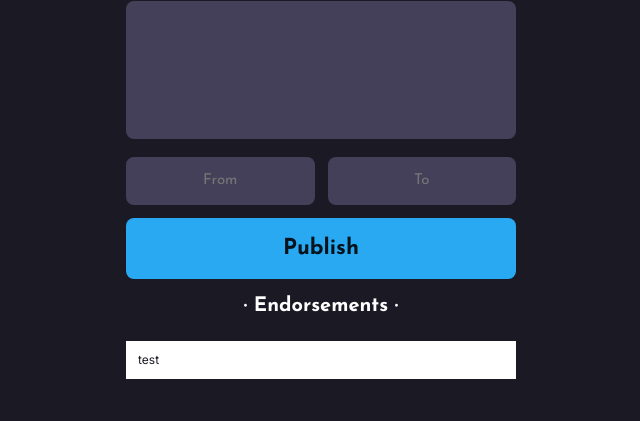
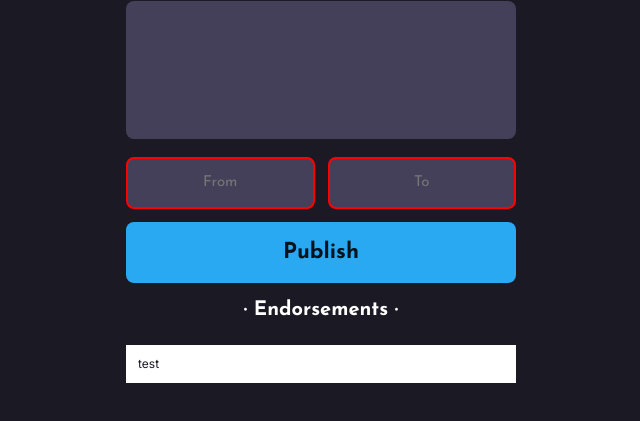
Before and after one commit to jo-1842/We-are-the-Champions, a website built with Vite: page index.html in a window 1280 px wide. Both pictures are taken after a click on the button "Publish". Shown: the part 227-648 px from the top of the page, without its empty margins (319-959 px from the left). Built offline with nearby package versions, Linux system fonts and the light colour scheme; no server answers.

Commit message:
improve UX

```diff
--- a/index.css
+++ b/index.css
@@ -11,8 +11,12 @@ html, body {
     text-align: center;
     font-family: 'Josefin Sans', sans-serif;
     padding: 10px;
+}
 
-
+button,
+textarea,
+input {
+    border: none;
 }
 
 .container {
@@ -38,7 +42,6 @@ h2 {
 #publish-btn,
 .endorsement,
 .input-ctr {
-    border: none;
     width: 100%;
 }
 
@@ -51,7 +54,6 @@ h2 {
    font-size: 15px;
    line-height: 18px;
    border-radius: 8px;
-   border: none;
    resize: none;
    /* white-space: pre;  investigate further */
 }
@@ -110,3 +112,7 @@ h2 {
 #likes-ctr {
     width: 25px;
 }
+
+ .warning {
+    border: 2px solid red;
+ }
--- a/index.js
+++ b/index.js
@@ -14,13 +14,12 @@ const endorsementsListInDB = ref(database, "endorsements")
 /* html elements  */
 const endorsementsCtrEl = document.getElementById("endorsements-ctr")
 const publishBtn = document.getElementById("publish-btn")
+const textArea = document.getElementById("text-area")
 
 
 
-
-
-publishBtn.addEventListener('click', function(){
-   let inputValue = document.getElementById("text-area").value
+publishBtn.addEventListener('click', function() {
+   let inputValue = textArea.value
    let fromInput = document.getElementById("from-input").value
    let toInput = document.getElementById("to-input").value
    let liked = false
@@ -29,10 +28,36 @@ publishBtn.addEventListener('click', function(){
    if (inputValue && fromInput && toInput){
     push(endorsementsListInDB, {inputValue, fromInput, toInput, liked, likes})
     clearInput()
+    textArea.classList.remove('warning')
+    document.getElementById("from-input").classList.remove('warning')
+    document.getElementById("to-input").classList.remove("warning")
 
    } else {
-        console.log("please fill in all fields")
+        if (!inputValue) {
+            textArea.classList.add('warning')
+        }
+        if (!fromInput) {
+            document.getElementById("from-input").classList.add('warning')
+        }
+
+        if (!toInput) {
+            document.getElementById("to-input").classList.add("warning")
+        }
+
+        if (inputValue) {
+            textArea.classList.remove('warning')
+        }
+
+        if (fromInput) {
+            document.getElementById("from-input").classList.remove('warning')
+        }
+
+        if (toInput) {
+            document.getElementById("to-input").classList.remove("warning")
+        }
    }
+
+
 })
 
 
```
